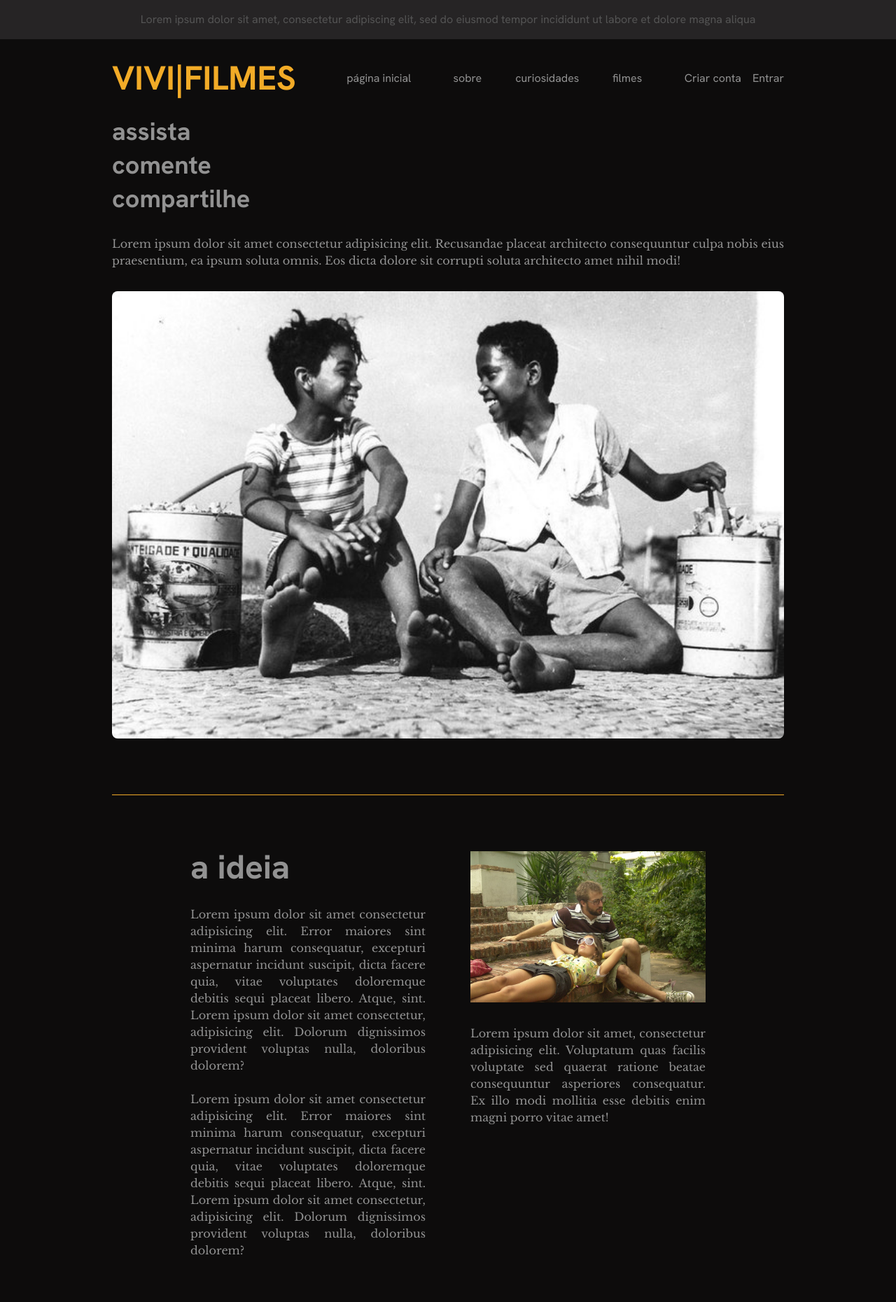
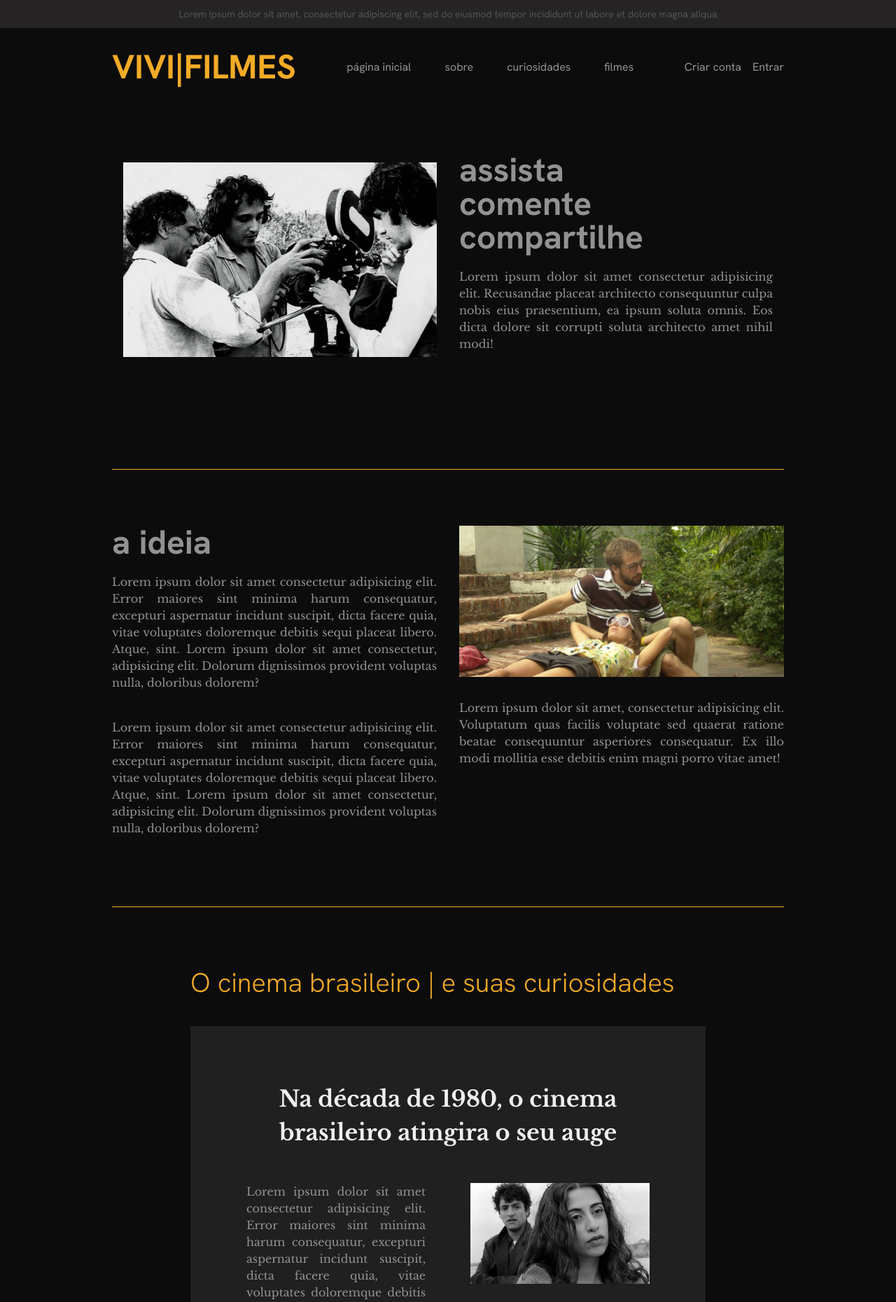
Before and after one commit to vitoriabecker/cinema, a Django app: page / in a window 1280 px wide. Shown: the top 1860 px of the page at 70% size. Run offline with Django 5.2, Linux system fonts and the light colour scheme; style sheets or scripts are compiled from the project's sources; some web fonts are replaced.

Commit message:
feat: template styling

```diff
--- a/cinema/static/dist/styles.css
+++ b/cinema/static/dist/styles.css
@@ -7,16 +7,24 @@
       "Segoe UI Emoji", "Segoe UI Symbol", "Noto Color Emoji";
     --font-mono: ui-monospace, SFMono-Regular, Menlo, Monaco, Consolas, "Liberation Mono",
       "Courier New", monospace;
+    --color-amber-400: oklch(82.8% 0.189 84.429);
     --color-amber-500: oklch(76.9% 0.188 70.08);
     --color-neutral-600: oklch(43.9% 0 0);
     --color-neutral-700: oklch(37.1% 0 0);
+    --color-white: #fff;
     --spacing: 0.25rem;
+    --container-lg: 32rem;
+    --container-7xl: 80rem;
+    --text-xs: 0.75rem;
+    --text-xs--line-height: calc(1 / 0.75);
     --text-sm: 0.875rem;
     --text-sm--line-height: calc(1.25 / 0.875);
     --text-lg: 1.125rem;
     --text-lg--line-height: calc(1.75 / 1.125);
     --text-2xl: 1.5rem;
     --text-2xl--line-height: calc(2 / 1.5);
+    --text-3xl: 1.875rem;
+    --text-3xl--line-height: calc(2.25 / 1.875);
     --text-4xl: 2.25rem;
     --text-4xl--line-height: calc(2.5 / 2.25);
     --text-5xl: 3rem;
@@ -239,6 +247,12 @@
       max-width: 96rem;
     }
   }
+  .mx-auto {
+    margin-inline: auto;
+  }
+  .my-4 {
+    margin-block: calc(var(--spacing) * 4);
+  }
   .my-8 {
     margin-block: calc(var(--spacing) * 8);
   }
@@ -262,9 +276,6 @@
   }
   .mt-40 {
     margin-top: calc(var(--spacing) * 40);
-  }
-  .mb-2 {
-    margin-bottom: calc(var(--spacing) * 2);
   }
   .box-border {
     box-sizing: border-box;
@@ -302,11 +313,17 @@
   .table-cell {
     display: table-cell;
   }
+  .h-0 {
+    height: calc(var(--spacing) * 0);
+  }
   .h-0\.5 {
     height: calc(var(--spacing) * 0.5);
   }
   .h-8 {
     height: calc(var(--spacing) * 8);
+  }
+  .h-10 {
+    height: calc(var(--spacing) * 10);
   }
   .h-12 {
     height: calc(var(--spacing) * 12);
@@ -331,6 +351,15 @@
   }
   .w-full {
     width: 100%;
+  }
+  .w-lg {
+    width: var(--container-lg);
+  }
+  .max-w-7xl {
+    max-width: var(--container-7xl);
+  }
+  .flex-shrink {
+    flex-shrink: 1;
   }
   .shrink-0 {
     flex-shrink: 0;
@@ -394,9 +423,6 @@
   .rounded {
     border-radius: 0.25rem;
   }
-  .rounded-lg {
-    border-radius: var(--radius-lg);
-  }
   .rounded-md {
     border-radius: var(--radius-md);
   }
@@ -420,8 +449,17 @@
   .px-3 {
     padding-inline: calc(var(--spacing) * 3);
   }
+  .px-4 {
+    padding-inline: calc(var(--spacing) * 4);
+  }
+  .px-5 {
+    padding-inline: calc(var(--spacing) * 5);
+  }
   .px-6 {
     padding-inline: calc(var(--spacing) * 6);
+  }
+  .px-8 {
+    padding-inline: calc(var(--spacing) * 8);
   }
   .px-28 {
     padding-inline: calc(var(--spacing) * 28);
@@ -438,8 +476,20 @@
   .py-3 {
     padding-block: calc(var(--spacing) * 3);
   }
+  .py-4 {
+    padding-block: calc(var(--spacing) * 4);
+  }
+  .py-5 {
+    padding-block: calc(var(--spacing) * 5);
+  }
+  .py-6 {
+    padding-block: calc(var(--spacing) * 6);
+  }
   .py-8 {
     padding-block: calc(var(--spacing) * 8);
+  }
+  .py-10 {
+    padding-block: calc(var(--spacing) * 10);
   }
   .py-16 {
     padding-block: calc(var(--spacing) * 16);
@@ -454,10 +504,6 @@
     font-size: var(--text-2xl);
     line-height: var(--tw-leading, var(--text-2xl--line-height));
   }
-  .text-4xl {
-    font-size: var(--text-4xl);
-    line-height: var(--tw-leading, var(--text-4xl--line-height));
-  }
   .text-lg {
     font-size: var(--text-lg);
     line-height: var(--tw-leading, var(--text-lg--line-height));
@@ -465,6 +511,10 @@
   .text-sm {
     font-size: var(--text-sm);
     line-height: var(--tw-leading, var(--text-sm--line-height));
+  }
+  .text-xs {
+    font-size: var(--text-xs);
+    line-height: var(--tw-leading, var(--text-xs--line-height));
   }
   .font-bold {
     --tw-font-weight: var(--font-weight-bold);
@@ -549,6 +599,13 @@
     --tw-ease: var(--ease-in-out);
     transition-timing-function: var(--ease-in-out);
   }
+  .hover\:text-amber-400 {
+    &:hover {
+      @media (hover: hover) {
+        color: var(--color-amber-400);
+      }
+    }
+  }
   .hover\:text-amber-500 {
     &:hover {
       @media (hover: hover) {
@@ -560,6 +617,17 @@
     &:focus {
       --tw-outline-style: none;
       outline-style: none;
+    }
+  }
+  .sm\:text-3xl {
+    @media (width >= 40rem) {
+      font-size: var(--text-3xl);
+      line-height: var(--tw-leading, var(--text-3xl--line-height));
+    }
+  }
+  .md\:mx-0 {
+    @media (width >= 48rem) {
+      margin-inline: calc(var(--spacing) * 0);
     }
   }
   .md\:block {
@@ -577,9 +645,29 @@
       height: calc(var(--spacing) * 13);
     }
   }
+  .md\:grid-cols-2 {
+    @media (width >= 48rem) {
+      grid-template-columns: repeat(2, minmax(0, 1fr));
+    }
+  }
   .md\:grid-cols-7 {
     @media (width >= 48rem) {
       grid-template-columns: repeat(7, minmax(0, 1fr));
+    }
+  }
+  .md\:justify-items-start {
+    @media (width >= 48rem) {
+      justify-items: start;
+    }
+  }
+  .md\:gap-6 {
+    @media (width >= 48rem) {
+      gap: calc(var(--spacing) * 6);
+    }
+  }
+  .md\:gap-8 {
+    @media (width >= 48rem) {
+      gap: calc(var(--spacing) * 8);
     }
   }
   .md\:text-4xl {
@@ -588,21 +676,37 @@
       line-height: var(--tw-leading, var(--text-4xl--line-height));
     }
   }
+  .md\:text-5xl {
+    @media (width >= 48rem) {
+      font-size: var(--text-5xl);
+      line-height: var(--tw-leading, var(--text-5xl--line-height));
+    }
+  }
+  .md\:text-sm {
+    @media (width >= 48rem) {
+      font-size: var(--text-sm);
+      line-height: var(--tw-leading, var(--text-sm--line-height));
+    }
+  }
   .lg\:h-14 {
     @media (width >= 64rem) {
       height: calc(var(--spacing) * 14);
+    }
+  }
+  .lg\:grid-cols-2 {
+    @media (width >= 64rem) {
+      grid-template-columns: repeat(2, minmax(0, 1fr));
+    }
+  }
+  .lg\:gap-4 {
+    @media (width >= 64rem) {
+      gap: calc(var(--spacing) * 4);
     }
   }
   .lg\:text-5xl {
     @media (width >= 64rem) {
       font-size: var(--text-5xl);
       line-height: var(--tw-leading, var(--text-5xl--line-height));
-    }
-  }
-  .lg\:text-6xl {
-    @media (width >= 64rem) {
-      font-size: var(--text-6xl);
-      line-height: var(--tw-leading, var(--text-6xl--line-height));
     }
   }
 }
@@ -629,7 +733,6 @@ header, main {
 .top {
   background-color: #262425;
   color: #545454;
-  height: 3.5rem;
 }
 .logo {
   color: #f2ab27;
--- a/cinema/static/style.css
+++ b/cinema/static/style.css
@@ -34,7 +34,6 @@ header, main {
 .top {
   background-color: #262425;
   color: #545454;
-  height: 3.5rem;
 }
 
 /* header */
--- a/cinema/templates/cinema/base.html
+++ b/cinema/templates/cinema/base.html
@@ -25,7 +25,7 @@
 
 <body>
 
-  <p class="top flex justify-center items-center">
+  <p class="top flex justify-center items-center h-10 text-xs px-5 md:text-sm">
     Lorem ipsum dolor sit amet, consectetur adipiscing elit, sed do eiusmod tempor incididunt ut labore et dolore magna aliqua
   </p>
 
@@ -40,10 +40,10 @@
 
         <div class="hidden md:block">
           <ul class="flex items-center gap-6">
-            <li><a class="inline-block py-1 px-6 hover:text-amber-500" href="{% url 'home' %}">página inicial</a></li>
-            <li><a class="inline-block py-1 px-3 hover:text-amber-500" href="#">sobre</a></li>
-            <li><a class="inline-block py-1 px-3 hover:text-amber-500" href="#">curiosidades</a></li>
-            <li><a class="inline-block py-1 px-3 hover:text-amber-500" href="{% url 'movie_list' %}">filmes</a></li>
+            <li><a class="inline-block py-1 px-3 hover:text-amber-400" href="{% url 'home' %}">página inicial</a></li>
+            <li><a class="inline-block py-1 px-3 hover:text-amber-400" href="#">sobre</a></li>
+            <li><a class="inline-block py-1 px-3 hover:text-amber-400" href="#">curiosidades</a></li>
+            <li><a class="inline-block py-1 px-3 hover:text-amber-400" href="{% url 'movie_list' %}">filmes</a></li>
           </ul>
         </div>
 
@@ -73,7 +73,6 @@
           <li><a class="block py-2 hover:text-amber-500" href="{% url 'movie_list' %}">filmes</a></li>
         </ul>
       </div>
-
     </nav>
 
     <script>
--- a/cinema/templates/cinema/home.html
+++ b/cinema/templates/cinema/home.html
@@ -2,49 +2,56 @@
 
 {% block content %}
 
-<div class="">
-  <div class="grid gap-8">
-    <div class="">
-      <h1 class="text-4xl font-bold mb-2">assista</h1>
-      <h1 class="text-4xl font-bold mb-2">comente</h1>
-      <h1 class="text-4xl font-bold mb-2">compartilhe</h1>
+<div class="w-full py-16 px-4">
 
-      <p class="desc-1 mt-8">
+  <div class="max-w-7xl mx-auto grid md:gap-8 lg:grid-cols-2">
+    <div>
+      <img class="w-full mx-auto md:mx-0 my-4" src="static/images/rio-40-graus-02.webp" alt="filme">
+    </div>
+
+    <div class="flex flex-col justify-center">
+      <h1 class="text-2xl sm:text-3xl md:text-4xl lg:text-5xl font-bold">assista</h1>
+      <h1 class="text-2xl sm:text-3xl md:text-4xl lg:text-5xl font-bold">comente</h1>
+      <h1 class="text-2xl sm:text-3xl md:text-4xl lg:text-5xl font-bold">compartilhe</h1>
+
+      <p class="desc-1 py-5">
         Lorem ipsum dolor sit amet consectetur adipisicing elit. Recusandae placeat architecto consequuntur culpa nobis
         eius praesentium, ea ipsum soluta omnis. Eos dicta dolore sit corrupti soluta architecto amet nihil modi!
       </p>
     </div>
+  </div>
 
-    <div class="">
-      <img src="static/images/rio40graus.jpg" alt="filme" class="w-full rounded-lg">
-    </div>
-  </div>
 </div>
 
 <hr class="hr h-px my-20 border-0">
 
-<div class="sobre flex flex-row px-28 gap-x-16">
-  <div class="w-1/2">
-    <h1>a ideia</h1>
+<div class="w-full">
+  <div class="max-w-7xl mx-auto grid md:gap-8 lg:grid-cols-2">
 
-    <p class="desc-1 mt-8">
+    <div class="flex flex-col justify-center">
+      <h1 class="text-2xl sm:text-3xl md:text-4xl lg:text-5xl font-bold">a ideia</h1>
+
+      <p class="desc-1 py-5">
         Lorem ipsum dolor sit amet consectetur adipisicing elit. Error maiores sint minima harum consequatur, excepturi aspernatur
         incidunt suscipit, dicta facere quia, vitae voluptates doloremque debitis sequi placeat libero. Atque, sint. Lorem ipsum dolor
         sit amet consectetur, adipisicing elit. Dolorum dignissimos provident voluptas nulla, doloribus dolorem?
       </p>
-    <p class="desc-1 mt-6">
+      <p class="desc-1 py-5">
         Lorem ipsum dolor sit amet consectetur adipisicing elit. Error maiores sint minima harum consequatur, excepturi aspernatur
         incidunt suscipit, dicta facere quia, vitae voluptates doloremque debitis sequi placeat libero. Atque, sint. Lorem ipsum dolor
         sit amet consectetur, adipisicing elit. Dolorum dignissimos provident voluptas nulla, doloribus dolorem?
       </p>
     </div>
 
-  <div class="w-1/2">
+    <div>
       <img class="w-full h-54 object-cover overflow-hidden" src="static/images/apenasofim.jpg" alt="filme">
+
       <p class="desc-1 mt-8">
         Lorem ipsum dolor sit amet, consectetur adipisicing elit. Voluptatum quas facilis voluptate sed quaerat ratione beatae consequuntur
         asperiores consequatur. Ex illo modi mollitia esse debitis enim magni porro vitae amet!
       </p>
+    </div>
+
   </div>
 </div>
 
```
Also changed, not shown: other parts of cinema/static/dist/styles.css (+6 -1 lines), other parts of cinema/static/style.css (+0 -1 lines), cinema/static/images/rio-40-graus-02.webp (added), cinema/static/images/rio40graus.jpg (deleted), db.sqlite3. Lines whose indentation alone changed are shown as unchanged.
